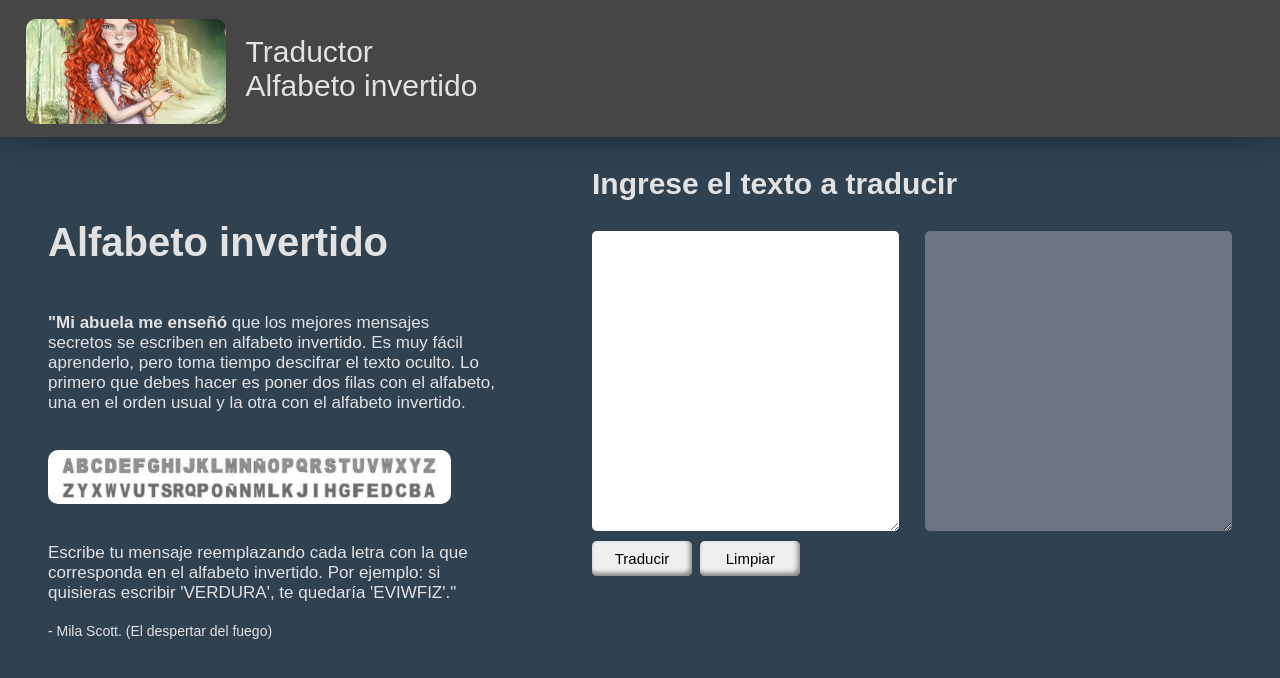
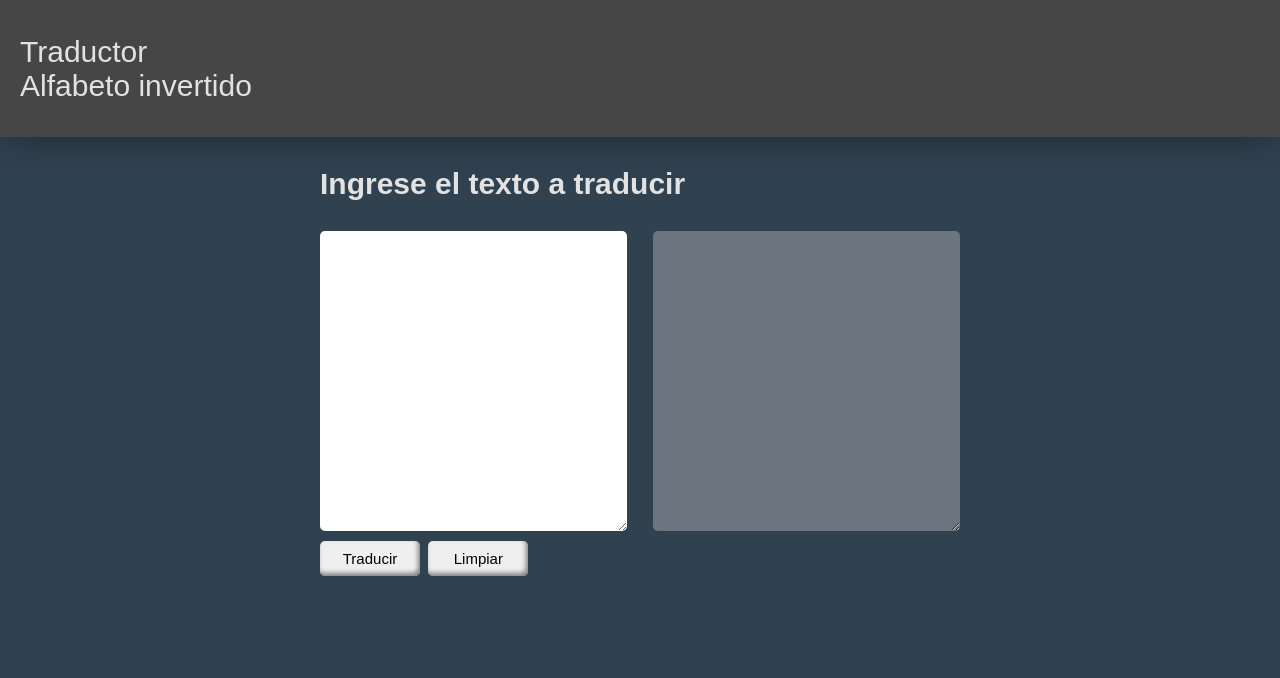
Before and after one commit to CarlosAMunoz/traductor-alfabeto-inverso, a plain HTML site: page index.html in a window 1280 px wide. Drawn offline with Linux system fonts and the light colour scheme.

Commit message:
clear header and p

```diff
--- a/index.html
+++ b/index.html
@@ -10,20 +10,20 @@
 <body>
 
     <header>
-    <img src="./assets/img/Mila Scott El despertar del fuego-600x315w.jpg" alt=""  class="logo">
+    <!-- <img src="./assets/img/Mila Scott El despertar del fuego-600x315w.jpg" alt=""  class="logo">  -->
     <a> Traductor <br> Alfabeto invertido</a>
     </header>
 
     <main>
 
-        <section class="parrafo">
+        <!-- <section class="parrafo">
         <h1> Alfabeto invertido  </h1>
         <p> <b> "Mi abuela me enseñó </b> que los mejores mensajes secretos se escriben en alfabeto invertido.
         Es muy fácil aprenderlo, pero toma tiempo descifrar el texto oculto. Lo primero que debes hacer es poner dos filas con el alfabeto, una en el orden usual y la otra con el alfabeto invertido. </p>
         <img src="./assets/img/alfabeto.png" alt="" class="alfabeto">
 
         <p> Escribe tu mensaje reemplazando cada letra con la que corresponda en el alfabeto invertido. Por ejemplo: si quisieras escribir 'VERDURA', te quedaría  'EVIWFIZ'." <br>  <span> - Mila Scott. (El despertar del fuego) </span> </p>
-        </section>
+        </section> -->
 
 
 
```
